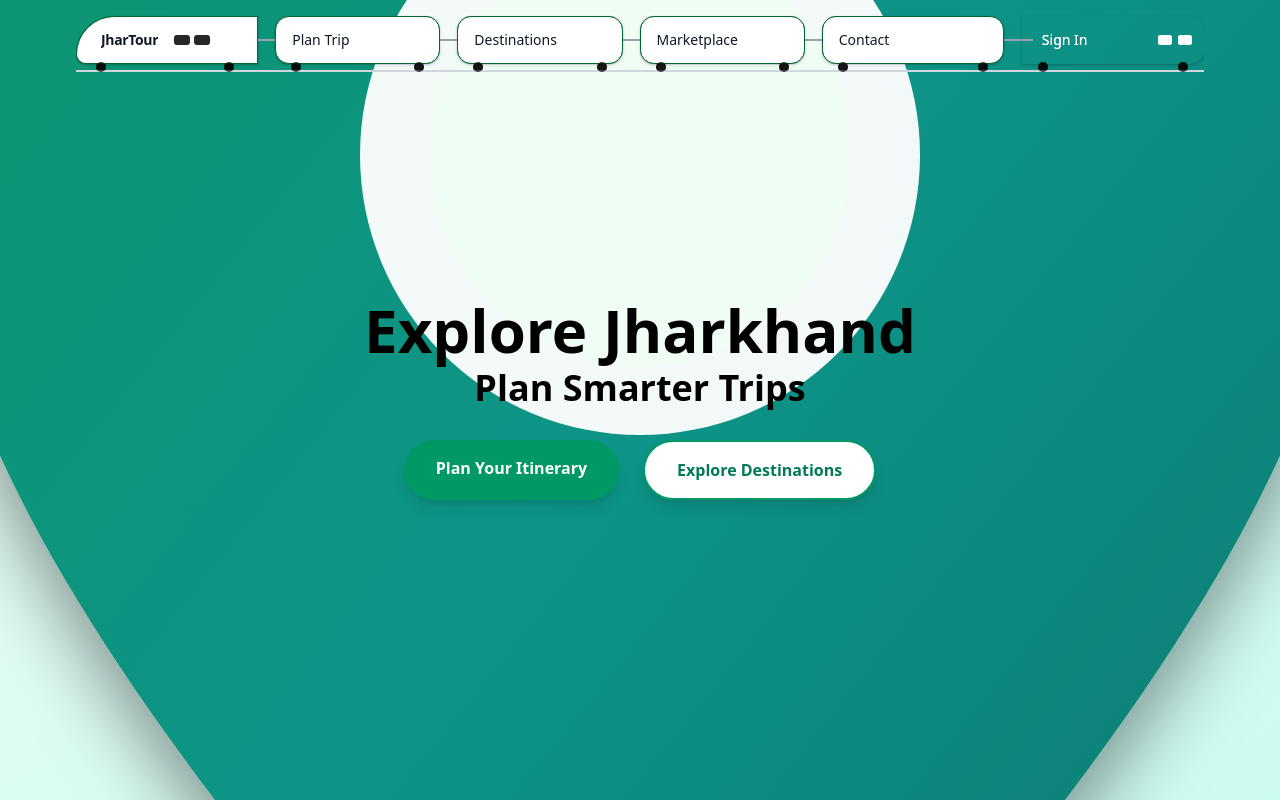
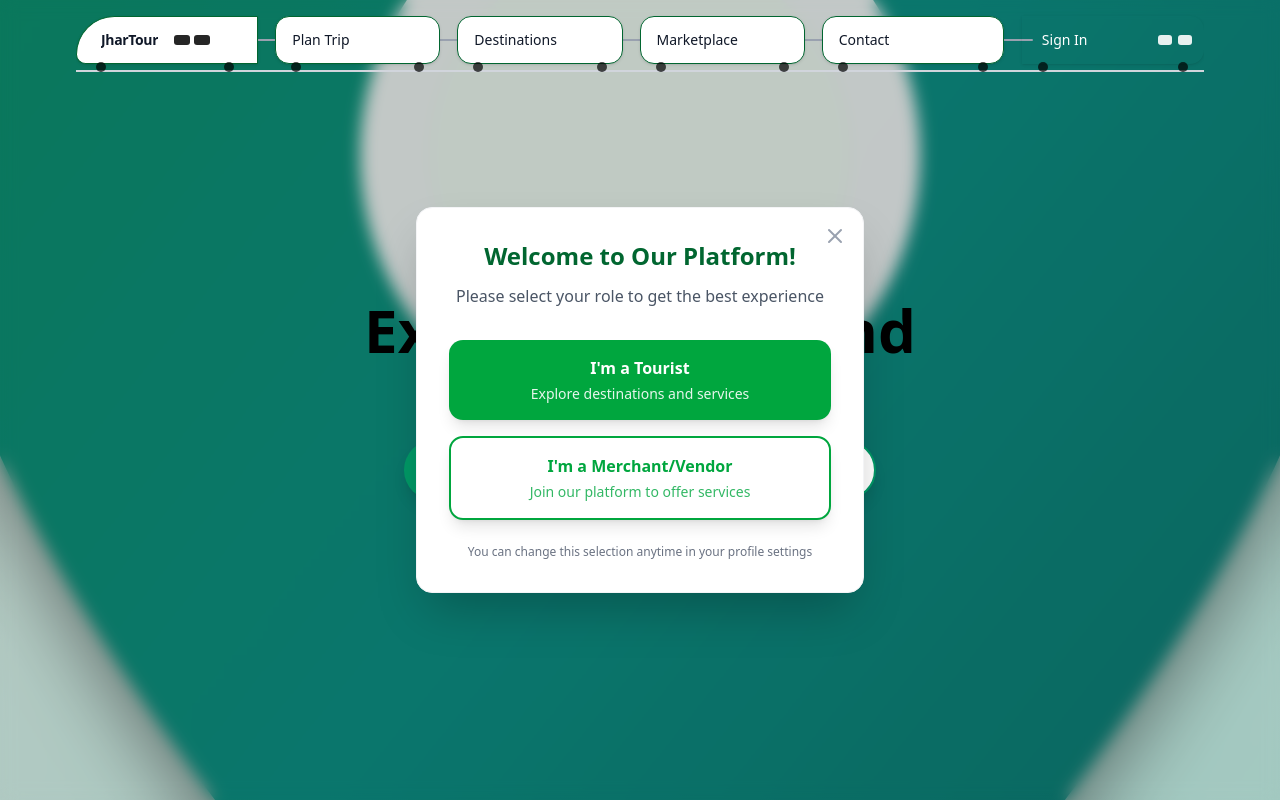
Before and after one commit to ak652231/SIH_2025, a Next.js app: page / in a window 1280 px wide. Shown: the top 800 px of the page. Built offline with nearby package versions, Linux system fonts and the light colour scheme.

Commit message:
added modal on homepage

```diff
--- a/src/app/layout.tsx
+++ b/src/app/layout.tsx
@@ -1,41 +1,39 @@
-import type React from "react"
-import type { Metadata } from "next"
-import { Geist, Geist_Mono } from "next/font/google"
-import "./globals.css"
-import Navbar from "@/components/navbar"
-import { NavbarProvider } from "@/components/NavbarContext"
-import Providers from "./providers"
+import type React from "react";
+import type { Metadata } from "next";
+import { Geist, Geist_Mono } from "next/font/google";
+import "./globals.css";
+import { NavbarProvider } from "@/components/NavbarContext";
+import Providers from "./providers";
 
 const geistSans = Geist({
   variable: "--font-geist-sans",
   subsets: ["latin"],
-})
+});
 
 const geistMono = Geist_Mono({
   variable: "--font-geist-mono",
   subsets: ["latin"],
-})
+});
 
 export const metadata: Metadata = {
   title: "Create Next App",
   description: "Generated by create next app",
-}
+};
 
 export default function RootLayout({
   children,
 }: Readonly<{
-  children: React.ReactNode
+  children: React.ReactNode;
 }>) {
   return (
     <html lang="en">
-      <body className={`${geistSans.variable} ${geistMono.variable} antialiased`}>
+      <body
+        className={`${geistSans.variable} ${geistMono.variable} antialiased`}
+      >
         <Providers>
-          <NavbarProvider>
-            <Navbar />
-            {children}
-          </NavbarProvider>
+          <NavbarProvider>{children}</NavbarProvider>
         </Providers>
       </body>
     </html>
-  )
+  );
 }
--- a/src/app/page.tsx
+++ b/src/app/page.tsx
@@ -1,16 +1,15 @@
 // src/app/page.tsx
 "use client";
 
-import { useEffect, useRef } from "react";
+import { useEffect, useRef, useState } from "react";
 import LocationPin from "../components/LocationPin";
 import ServiceCards from "../components/ServiceCards";
 import { Montserrat, Poppins } from "next/font/google";
-import { Search, Bell, Menu, X } from "lucide-react";
-import { useState } from "react";
-import ProcessSteps from "@/components/ProcessSteps";
 import ContactHelpCenter from "../components/ContactHelpCenter";
 import Footer from "../components/Footer";
 import Navbar from "@/components/navbar";
+import UserTypeModal from "../components/UserTypeModal"; // ✅ import modal
+
 const montserrat = Montserrat({
   subsets: ["latin"],
   variable: "--font-montserrat",
@@ -28,6 +27,17 @@ export default function Home() {
   const heroRef = useRef<HTMLDivElement>(null);
   const servicesRef = useRef<HTMLDivElement>(null);
   const [mobileMenuOpen, setMobileMenuOpen] = useState(false);
+
+  // ✅ modal state
+  const [isModalOpen, setIsModalOpen] = useState(false);
+
+  useEffect(() => {
+    // ✅ check localStorage on first load
+    const hasSelected = localStorage.getItem("userTypeSelected");
+    if (!hasSelected) {
+      setIsModalOpen(true);
+    }
+  }, []);
 
   useEffect(() => {
     import("gsap").then(({ default: gsap }) => {
@@ -90,6 +100,12 @@ export default function Home() {
     <main
       className={`relative overflow-x-hidden ${montserrat.variable} ${poppins.variable} font-montserrat`}
     >
+      {/* ✅ User Type Modal */}
+      <UserTypeModal
+        isOpen={isModalOpen}
+        onClose={() => setIsModalOpen(false)}
+      />
+
       {/* Enhanced Navigation */}
       <Navbar />
 
@@ -102,7 +118,7 @@ export default function Home() {
         <LocationPin />
       </section>
 
-      {/* Services Section - No pin initially here, the animated pin will arrive */}
+      {/* Services Section */}
       <section
         ref={servicesRef}
         className="relative min-h-screen bg-white py-20 px-8"
@@ -113,7 +129,7 @@ export default function Home() {
           </span>
         </h2>
 
-        {/* Pin landing spot positioned more precisely */}
+        {/* Pin landing spot */}
         <div
           id="pin-landing-spot"
           className="absolute top-8 left-1/2 transform -translate-x-1/2"
--- a/src/components/Footer.tsx
+++ b/src/components/Footer.tsx
@@ -1,20 +1,20 @@
-"use client"
-import { Facebook, Twitter, Instagram, Youtube, Heart } from "lucide-react"
-import { Montserrat, Poppins } from "next/font/google"
-import Link from "next/link"
+"use client";
+import { Facebook, Twitter, Instagram, Youtube, Heart } from "lucide-react";
+import { Montserrat, Poppins } from "next/font/google";
+import Link from "next/link";
 
 const montserrat = Montserrat({
   subsets: ["latin"],
   variable: "--font-montserrat",
   display: "swap",
-})
+});
 
 const poppins = Poppins({
   weight: ["400", "500", "600", "700"],
   subsets: ["latin"],
   variable: "--font-poppins",
   display: "swap",
-})
+});
 
 const Footer = () => {
   const quickLinks = [
@@ -24,7 +24,7 @@ const Footer = () => {
     { name: "Marketplace", href: "/marketplace" },
     { name: "Resources", href: "/resources" },
     { name: "Contact", href: "/contact" },
-  ]
+  ];
 
   const socialLinks = [
     {
@@ -51,28 +51,33 @@ const Footer = () => {
       icon: <Youtube className="h-5 w-5" />,
       color: "bg-red-600 hover:bg-red-700",
     },
-  ]
+  ];
 
   const campaigns = [
     {
       title: "Eco-Tourism Drives",
-      description: "Support conservation-friendly tourism across Jharkhand’s forests and parks.",
+      description:
+        "Support conservation-friendly tourism across Jharkhand’s forests and parks.",
       link: "#",
     },
     {
       title: "Tribal Art & Culture",
-      description: "Discover local handicrafts and cultural festivals throughout the year.",
+      description:
+        "Discover local handicrafts and cultural festivals throughout the year.",
       link: "#",
     },
     {
       title: "Homestay Promotion",
-      description: "Experience authentic hospitality in verified community homestays.",
+      description:
+        "Experience authentic hospitality in verified community homestays.",
       link: "#",
     },
-  ]
+  ];
 
   return (
-    <footer className={`w-full py-16 px-8 bg-white ${montserrat.variable} ${poppins.variable}`}>
+    <footer
+      className={`w-full py-16 px-8 bg-white ${montserrat.variable} ${poppins.variable}`}
+    >
       <div className="max-w-6xl mx-auto">
         {/* Main Footer Content */}
         <div className="grid grid-cols-1 md:grid-cols-2 lg:grid-cols-4 gap-10">
@@ -80,12 +85,15 @@ const Footer = () => {
           <div className="col-span-1 lg:col-span-1">
             <div className="mb-6">
               <Link href="/" className="flex items-center">
-                <span className="font-poppins text-red-600 font-bold text-2xl tracking-tight">JharTour</span>
+                <span className="font-poppins text-[#1e7564]green-1 font-bold text-2xl tracking-tight">
+                  JharTour
+                </span>
               </Link>
             </div>
             <p className="font-montserrat text-gray-700 mb-6 leading-relaxed">
-              A digital gateway to Jharkhand’s natural beauty, tribal heritage, and cultural experiences—powered by AI,
-              secure transactions, and community participation.
+              A digital gateway to Jharkhand’s natural beauty, tribal heritage,
+              and cultural experiences—powered by AI, secure transactions, and
+              community participation.
             </p>
             <div className="flex space-x-3">
               {socialLinks.map((social, index) => (
@@ -103,15 +111,17 @@ const Footer = () => {
 
           {/* Quick Links */}
           <div className="col-span-1">
-            <h3 className="font-poppins font-bold text-xl text-red-600 mb-6">Quick Links</h3>
+            <h3 className="font-poppins font-bold text-xl text-green-1 mb-6">
+              Quick Links
+            </h3>
             <ul className="space-y-3">
               {quickLinks.map((link, index) => (
                 <li key={index}>
                   <Link
                     href={link.href}
-                    className="font-montserrat text-gray-700 hover:text-red-600 transition-colors flex items-center"
+                    className="font-montserrat text-gray-700 hover:text-green-1 transition-colors flex items-center"
                   >
-                    <span className="mr-2 text-red-500">›</span>
+                    <span className="mr-2 text-green-1">›</span>
                     {link.name}
                   </Link>
                 </li>
@@ -121,15 +131,24 @@ const Footer = () => {
 
           {/* Campaigns */}
           <div className="col-span-1 lg:col-span-2">
-            <h3 className="font-poppins font-bold text-xl text-red-600 mb-6">Initiatives & Campaigns</h3>
+            <h3 className="font-poppins font-bold text-xl text-green-1 mb-6">
+              Initiatives & Campaigns
+            </h3>
             <div className="grid grid-cols-1 md:grid-cols-2 gap-4">
               {campaigns.map((campaign, index) => (
-                <div key={index} className="bg-white p-4 rounded-lg shadow-sm border-l-4 border-red-500">
-                  <h4 className="font-poppins font-semibold text-gray-800 mb-2">{campaign.title}</h4>
-                  <p className="font-montserrat text-gray-600 text-sm mb-2">{campaign.description}</p>
+                <div
+                  key={index}
+                  className="bg-white p-4 rounded-lg shadow-sm border-l-4 border-green-1"
+                >
+                  <h4 className="font-poppins font-semibold text-gray-800 mb-2">
+                    {campaign.title}
+                  </h4>
+                  <p className="font-montserrat text-gray-600 text-sm mb-2">
+                    {campaign.description}
+                  </p>
                   <Link
                     href={campaign.link}
-                    className="font-poppins text-sm text-red-600 hover:text-red-700 flex items-center"
+                    className="font-poppins text-sm text-green-1 hover:text-[#1e7564] flex items-center"
                   >
                     Learn More
                     <Heart className="ml-1 h-3 w-3" />
@@ -141,12 +160,15 @@ const Footer = () => {
         </div>
 
         {/* Newsletter */}
-        <div className="mt-12 p-6 bg-white rounded-lg shadow-md border-t-4 border-red-500">
+        <div className="mt-12 p-6 bg-white rounded-lg shadow-md border-t-4 border-green-1">
           <div className="grid grid-cols-1 md:grid-cols-3 gap-6 items-center">
             <div className="md:col-span-1">
-              <h3 className="font-poppins font-bold text-xl text-gray-800">Stay Updated</h3>
+              <h3 className="font-poppins font-bold text-xl text-gray-800">
+                Stay Updated
+              </h3>
               <p className="font-montserrat text-gray-600 text-sm">
-                Subscribe for travel alerts, events, and cultural highlights from across Jharkhand.
+                Subscribe for travel alerts, events, and cultural highlights
+                from across Jharkhand.
               </p>
             </div>
             <div className="md:col-span-2">
@@ -154,11 +176,11 @@ const Footer = () => {
                 <input
                   type="email"
                   placeholder="Your email address"
-                  className="flex-grow px-4 py-2 border border-gray-300 rounded-md focus:outline-none focus:ring-2 focus:ring-red-500 focus:border-transparent"
+                  className="flex-grow px-4 py-2 border border-gray-300 rounded-md focus:outline-none focus:ring-2 focus:ring-green-1 focus:border-transparent"
                 />
                 <button
                   type="submit"
-                  className="bg-red-600 hover:bg-red-700 text-white font-poppins font-medium py-2 px-6 rounded-md transition-colors duration-200 whitespace-nowrap"
+                  className="bg-green-1 hover:bg-[#1e7564] text-white font-poppins font-medium py-2 px-6 rounded-md transition-colors duration-200 whitespace-nowrap"
                 >
                   Subscribe
                 </button>
@@ -173,20 +195,29 @@ const Footer = () => {
             &copy; {new Date().getFullYear()} JharTour. All rights reserved.
           </p>
           <div className="flex space-x-6">
-            <Link href="/privacy-policy" className="font-montserrat text-sm text-gray-600 hover:text-red-600">
+            <Link
+              href="/privacy-policy"
+              className="font-montserrat text-sm text-gray-600 hover:text-green-1"
+            >
               Privacy Policy
             </Link>
-            <Link href="/terms-of-service" className="font-montserrat text-sm text-gray-600 hover:text-red-600">
+            <Link
+              href="/terms-of-service"
+              className="font-montserrat text-sm text-gray-600 hover:text-green-1"
+            >
               Terms of Service
             </Link>
-            <Link href="/sitemap" className="font-montserrat text-sm text-gray-600 hover:text-red-600">
+            <Link
+              href="/sitemap"
+              className="font-montserrat text-sm text-gray-600 hover:text-green-1"
+            >
               Sitemap
             </Link>
           </div>
         </div>
       </div>
     </footer>
-  )
-}
+  );
+};
 
-export default Footer
+export default Footer;
--- a/src/components/ServiceCards.tsx
+++ b/src/components/ServiceCards.tsx
@@ -158,7 +158,7 @@ const ServiceCards: React.FC = () => {
         {Array.from({ length: features.length }).map((_, i) => (
           <line
             key={i}
-            stroke="#ff3a3a"
+            stroke="#000000"
             strokeWidth="1"
             strokeDasharray="5,5"
           />
--- /dev/null
+++ b/src/components/UserTypeModal.tsx
@@ -0,0 +1,87 @@
+"use client";
+import { useRouter } from "next/navigation";
+import { X } from "lucide-react";
+
+interface UserTypeModalProps {
+  isOpen: boolean;
+  onClose: () => void;
+}
+
+export default function UserTypeModal({ isOpen, onClose }: UserTypeModalProps) {
+  const router = useRouter();
+
+  const handleTouristClick = () => {
+    // Store preference and close modal
+    localStorage.setItem("userTypeSelected", "tourist");
+    onClose();
+  };
+
+  const handleMerchantClick = () => {
+    // Store preference and redirect to signup
+    localStorage.setItem("userTypeSelected", "merchant");
+    router.push("/signup");
+  };
+
+  if (!isOpen) return null;
+
+  return (
+    <>
+      {/* Backdrop with blur effect */}
+      <div className="fixed inset-0 bg-black/20 backdrop-blur-sm z-40" />
+
+      {/* Modal */}
+      <div className="fixed inset-0 flex items-center justify-center z-50 p-4">
+        <div className="bg-white rounded-2xl shadow-2xl max-w-md w-full mx-4 relative border border-gray-100">
+          {/* Close button */}
+          <button
+            onClick={onClose}
+            className="absolute top-4 right-4 text-gray-400 hover:text-gray-600 transition-colors"
+          >
+            <X size={24} />
+          </button>
+
+          {/* Modal content */}
+          <div className="p-8 text-center">
+            {/* Header */}
+            <div className="mb-8">
+              <h2 className="font-poppins text-2xl font-bold text-green-800 mb-3">
+                Welcome to Our Platform!
+              </h2>
+              <p className="text-gray-600 font-montserrat">
+                Please select your role to get the best experience
+              </p>
+            </div>
+
+            {/* Buttons */}
+            <div className="space-y-4">
+              <button
+                onClick={handleTouristClick}
+                className="w-full bg-green-600 hover:bg-green-700 text-white font-poppins font-semibold py-4 px-6 rounded-xl transition-all duration-200 transform hover:scale-105 shadow-lg hover:shadow-xl"
+              >
+                I'm a Tourist
+                <p className="text-sm font-normal mt-1 opacity-90">
+                  Explore destinations and services
+                </p>
+              </button>
+
+              <button
+                onClick={handleMerchantClick}
+                className="w-full bg-white border-2 border-green-600 text-green-600 hover:bg-green-50 font-poppins font-semibold py-4 px-6 rounded-xl transition-all duration-200 transform hover:scale-105 shadow-lg hover:shadow-xl"
+              >
+                I'm a Merchant/Vendor
+                <p className="text-sm font-normal mt-1 opacity-80">
+                  Join our platform to offer services
+                </p>
+              </button>
+            </div>
+
+            {/* Footer text */}
+            <p className="text-xs text-gray-500 mt-6 font-montserrat">
+              You can change this selection anytime in your profile settings
+            </p>
+          </div>
+        </div>
+      </div>
+    </>
+  );
+}
```
Also changed, not shown: src/components/ContactHelpCenter.tsx (+67 -32 lines).
